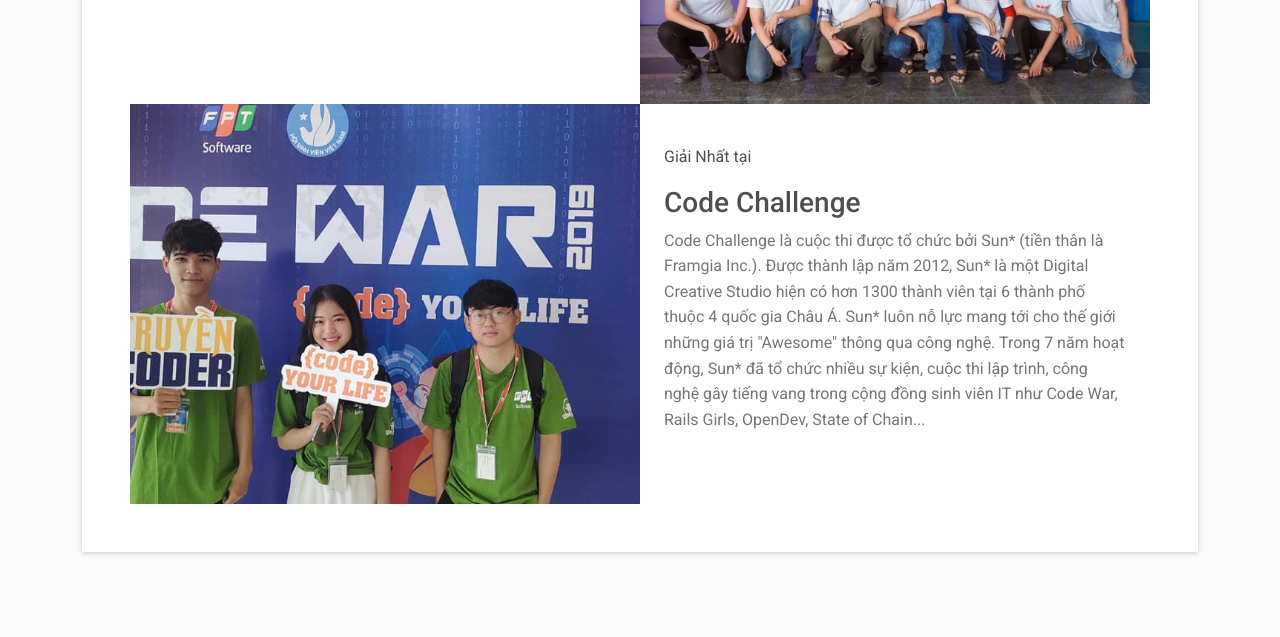
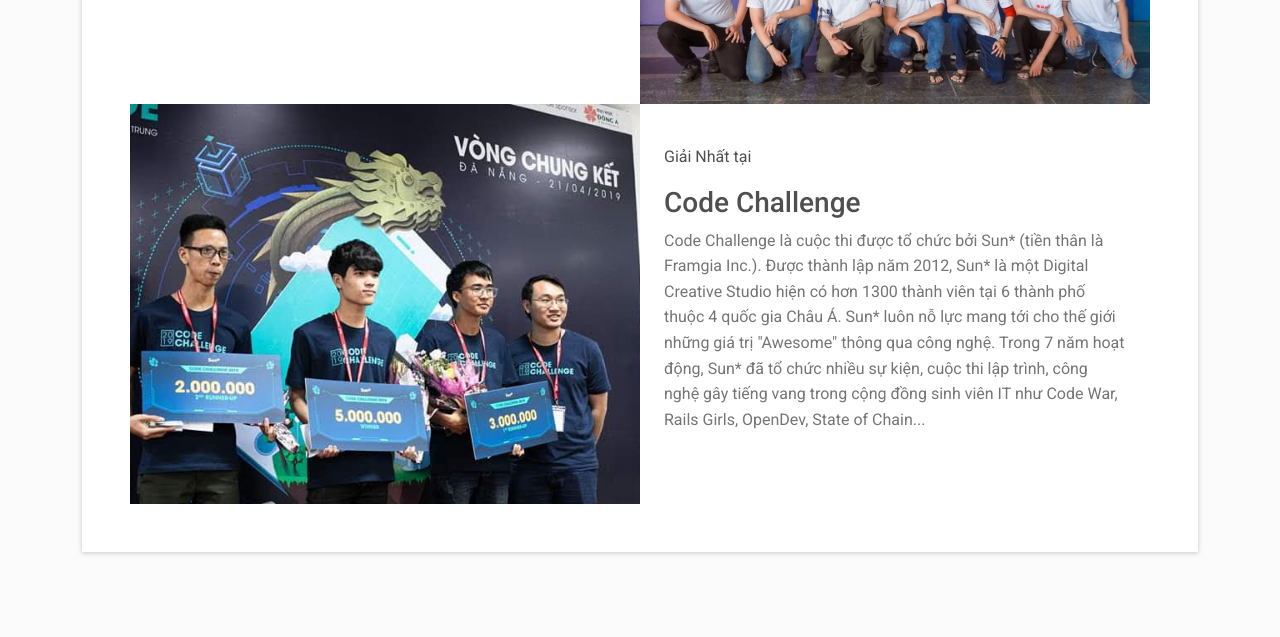
Before and after one commit to yshuynh/yshuynh.github.io, a plain HTML site: page index.html in a window 1280 px wide. Shown: the part 3324-3961 px from the top of the page. Drawn offline with nearby package versions, Linux system fonts and the light colour scheme.

Commit message:
Update: info image

```diff
--- a/index.html
+++ b/index.html
@@ -301,7 +301,7 @@
                     </div>
                     <div class="col-md-6">
 
-                        <a><img class="img-fluid achi-img" src="assets/codewar.jpg"></a>
+                        <a><img class="img-fluid achi-img" src="assets/code_chellenge.png"></a>
                     </div>
                     <div class="col-md-6 d-flex align-items-center">
                         <div class="m-4 mt-md-2">
```
